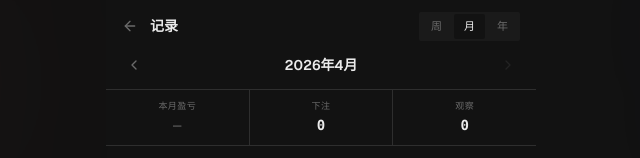
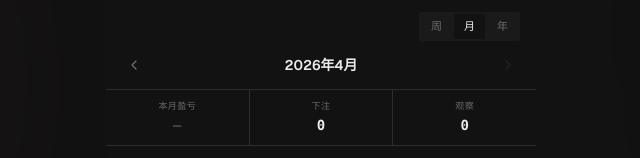
Before and after one commit to zhizhi-cyber/betting-discipline-app, a Next.js app: page /records in a window 1280 px wide. Shown: the top 158 px of the page, without its empty margins (319-959 px from the left). Built offline with nearby package versions, Linux system fonts and the light colour scheme.

Commit message:
记录页：移除左上角返回箭头和"记录"标题（底部 tab 已经有）

```diff
--- a/app/records/page.tsx
+++ b/app/records/page.tsx
@@ -3,7 +3,7 @@
 import { useState, useMemo, useEffect, useRef, Suspense } from "react";
 import { useSearchParams, useRouter } from "next/navigation";
 import Link from "next/link";
-import { ChevronLeft, ChevronRight, ArrowLeft } from "lucide-react";
+import { ChevronLeft, ChevronRight } from "lucide-react";
 import {
   getTotalPnl,
   getTotalBetAmount,
@@ -538,8 +538,7 @@ function WeekView({
     <div className="min-h-screen pb-28">
       <div className="sticky top-0 z-20 bg-background border-b border-border">
         <div className="flex items-center gap-3 px-4 py-3">
-          <Link href="/" className="text-muted-foreground"><ArrowLeft size={16} /></Link>
-          <span className="font-semibold text-sm flex-1">记录</span>
+          <div className="flex-1" />
           <ViewToggle viewMode={viewMode} setViewMode={setViewMode} />
         </div>
 
@@ -667,8 +666,7 @@ function YearView({
     <div className="min-h-screen pb-28">
       <div className="sticky top-0 z-20 bg-background border-b border-border">
         <div className="flex items-center gap-3 px-4 py-3">
-          <Link href="/" className="text-muted-foreground"><ArrowLeft size={16} /></Link>
-          <span className="font-semibold text-sm flex-1">记录</span>
+          <div className="flex-1" />
           <ViewToggle viewMode={viewMode} setViewMode={setViewMode} />
         </div>
 
@@ -804,8 +802,7 @@ function MonthListView({
     <div className="min-h-screen pb-28">
       <div className="sticky top-0 z-20 bg-background border-b border-border">
         <div className="flex items-center gap-3 px-4 py-3">
-          <Link href="/" className="text-muted-foreground"><ArrowLeft size={16} /></Link>
-          <span className="font-semibold text-sm flex-1">记录</span>
+          <div className="flex-1" />
           <ViewToggle viewMode={viewMode} setViewMode={setViewMode} />
         </div>
 
```
